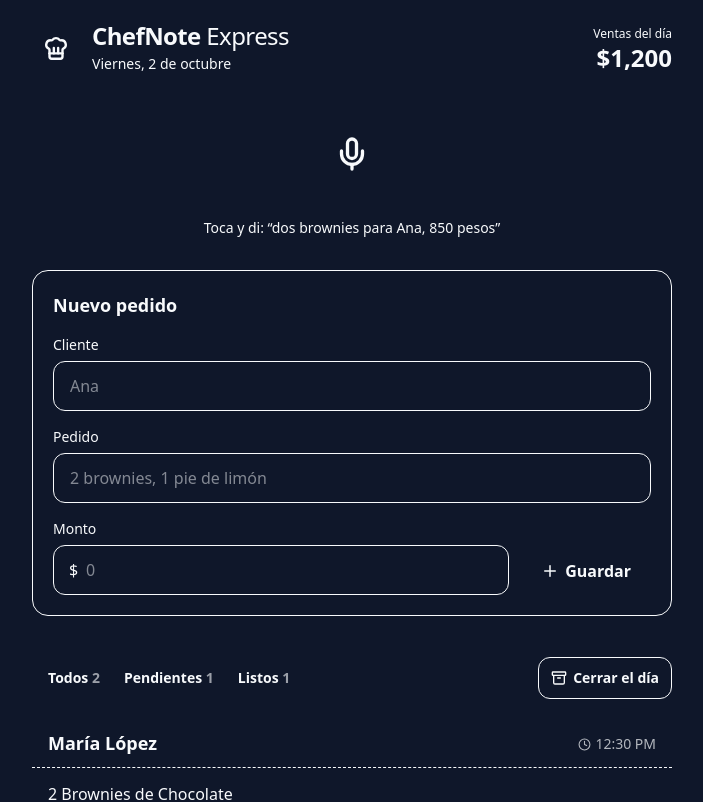
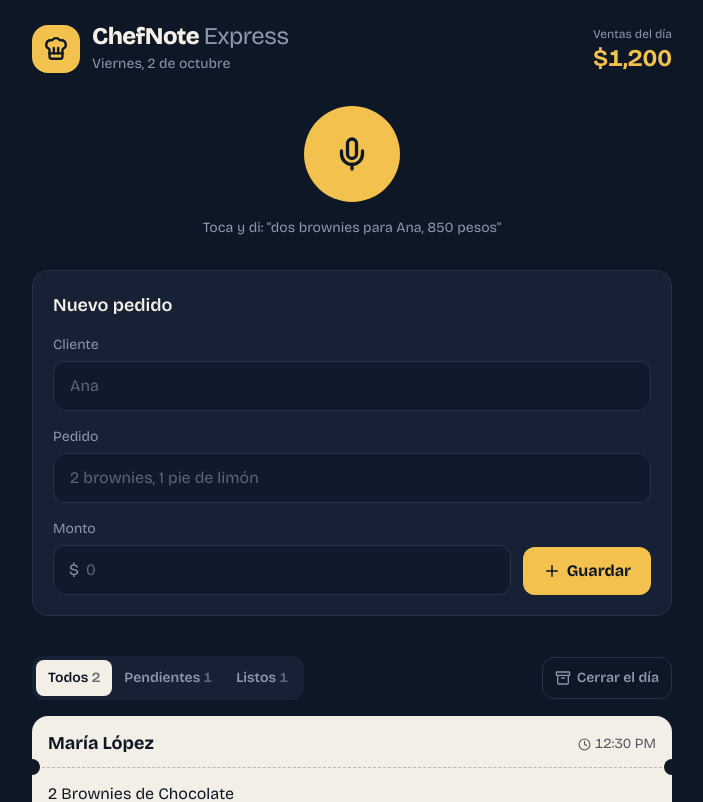
Before and after one commit to Nyxarion-ctrl/chefnote-express, a React (Vite) app: page / in a window 1280 px wide. Shown: the top 802 px of the page, without its empty margins (288-991 px from the left). Built offline with nearby package versions, Linux system fonts and the light colour scheme; the HTML template or start-up script is replaced by a standard one.

Commit message:
Update index.css

```diff
--- a/src/index.css
+++ b/src/index.css
@@ -1,9 +1,50 @@
+@import url('https://fonts.googleapis.com/css2?family=Bricolage+Grotesque:opsz,wght@12..96,400..800&display=swap');
 @import "tailwindcss";
 
+@theme {
+  --font-sans: 'Bricolage Grotesque', system-ui, -apple-system, 'Segoe UI', sans-serif;
+  --color-tinta: #0e1726;
+  --color-panel: #162136;
+  --color-borde: #25324a;
+  --color-harina: #f4efe6;
+  --color-niebla: #8c98ad;
+  --color-mantequilla: #f2c14e;
+  --color-pistacho: #86c9a5;
+  --color-frambuesa: #ef6a7d;
+}
+
+html { color-scheme: dark; }
+
 body {
-  background-color: #0f172a;
-  color: #f8fafc;
   margin: 0;
-  font-family: system-ui, -apple-system, BlinkMacSystemFont, 'Segoe UI', Roboto, Oxygen, Ubuntu, Cantarell, sans-serif;
+  background: var(--color-tinta);
+  color: var(--color-harina);
   -webkit-tap-highlight-color: transparent;
+  -webkit-font-smoothing: antialiased;
 }
+
+::selection { background: var(--color-mantequilla); color: var(--color-tinta); }
+
+:focus-visible {
+  outline: 2px solid var(--color-mantequilla);
+  outline-offset: 2px;
+}
+
+* { scrollbar-width: thin; scrollbar-color: var(--color-borde) transparent; }
+
+@keyframes anillo {
+  from { transform: scale(1); opacity: 0.45; }
+  to { transform: scale(2); opacity: 0; }
+}
+@keyframes aparecer {
+  from { opacity: 0; transform: translateY(8px) scale(0.98); }
+  to { opacity: 1; transform: none; }
+}
+
+.anillo { animation: anillo 1.8s ease-out infinite; }
+.anillo-2 { animation-delay: 0.9s; }
+.aparecer { animation: aparecer 0.18s ease-out; }
+
+@media (prefers-reduced-motion: reduce) {
+  .anillo, .aparecer { animation: none; }
+}
```
